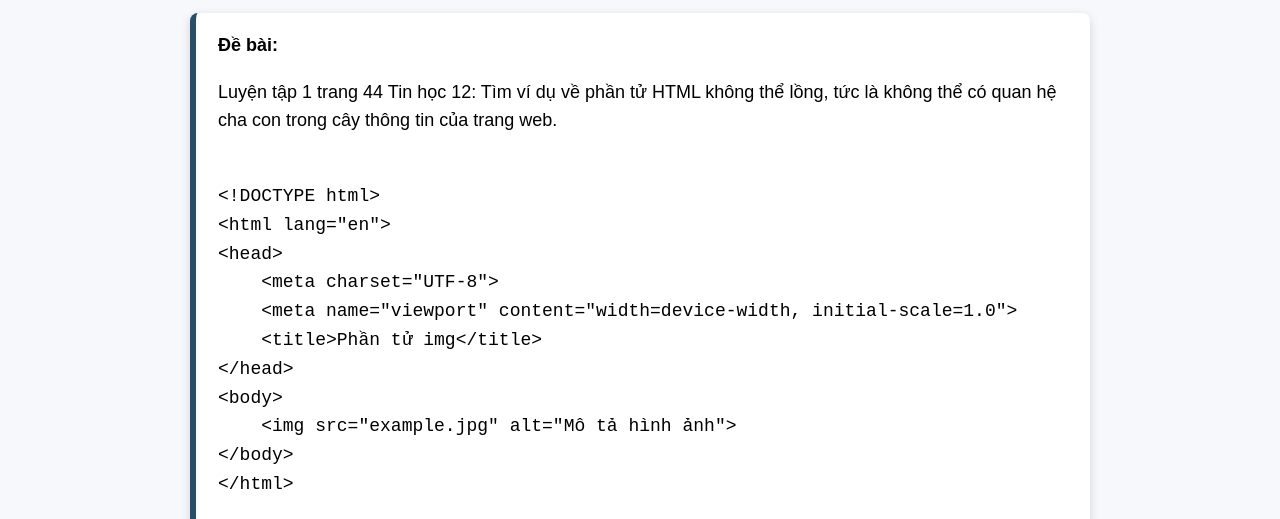
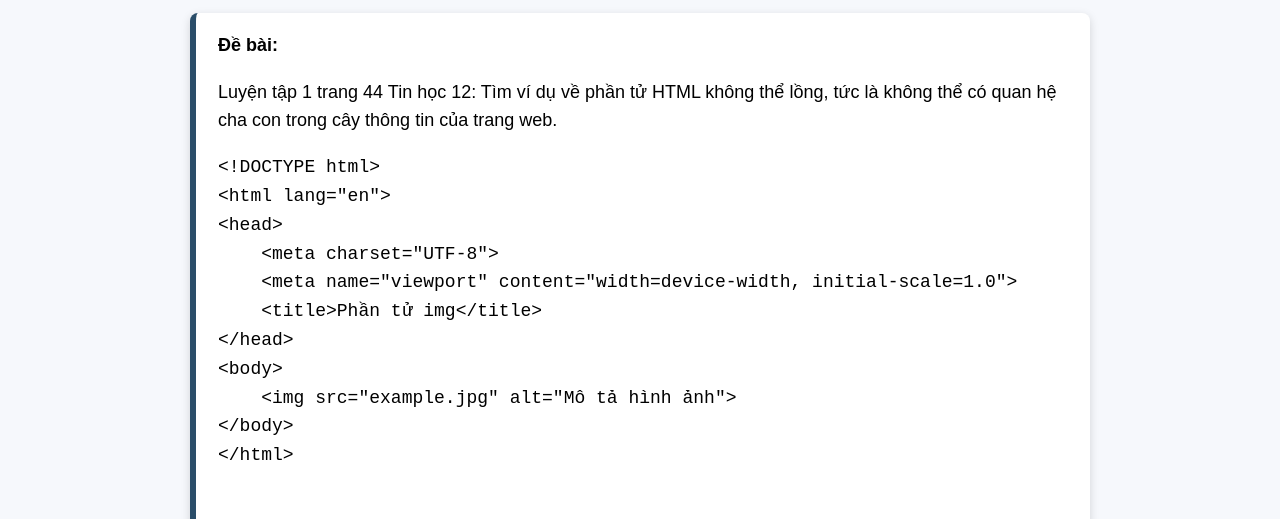
Before and after one commit to thanhphuong290908-stack/b-i-7, a plain HTML site: page index.html in a window 1280 px wide. Shown: the part 433-952 px from the top of the page. Drawn offline with Linux system fonts and the light colour scheme.

Commit message:
Update index.html

```diff
--- a/index.html
+++ b/index.html
@@ -95,7 +95,7 @@
           <P>Luyện tập 1 trang 44 Tin học 12: Tìm ví dụ về phần tử HTML không thể lồng, tức là không thể có quan hệ cha con trong cây thông tin của trang web.
 </P>
 
-     <pre><code>
+     <pre>
 &lt;!DOCTYPE html&gt;
 &lt;html lang="en"&gt;
 &lt;head&gt;
@@ -107,7 +107,7 @@
     &lt;img src="example.jpg" alt="Mô tả hình ảnh"&gt;
 &lt;/body&gt;
 &lt;/html&gt;
-     </pre></code>
+     </pre>
 
     </div>
 
@@ -129,7 +129,8 @@
     "Trong đầm gì đẹp bằng sen, lá xanh bông trắng lại chen nhị vàng."
 &lt;/body&gt;
 &lt;/html&gt;
-  <pre>
+ </pre>
+
   <P>
 Cây thông tin:
 html
@@ -140,7 +141,6 @@ html
 └── body
     └── "Trong đầm gì đẹp bằng sen..."
   </P>
- </pre>
 
     <h2>VẬN DỤNG</h2>
 
```
